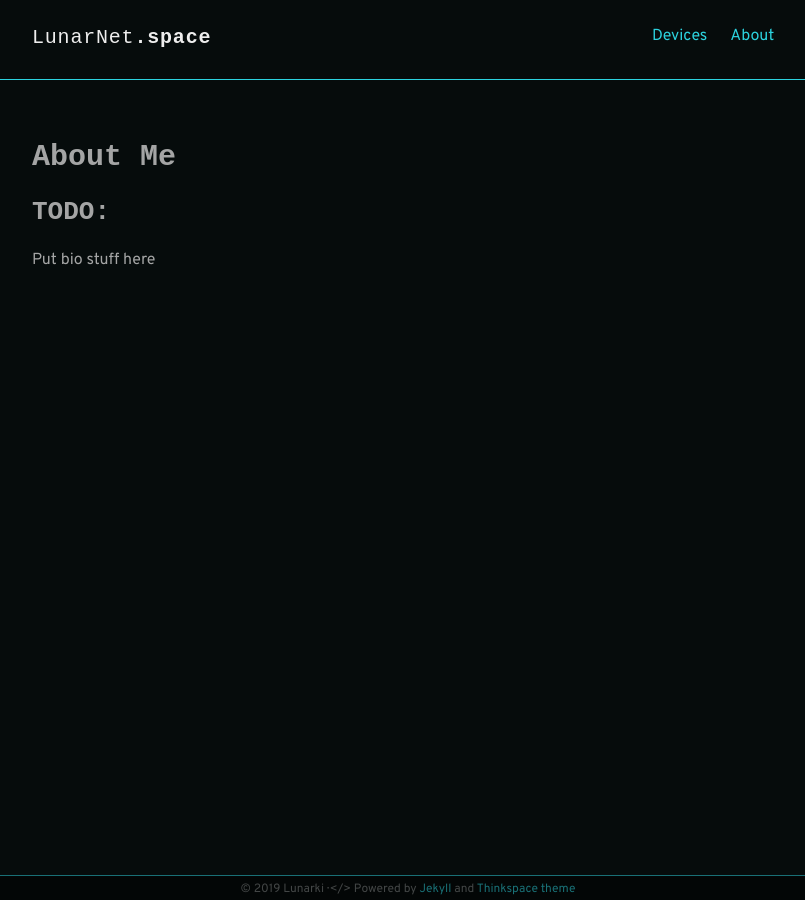
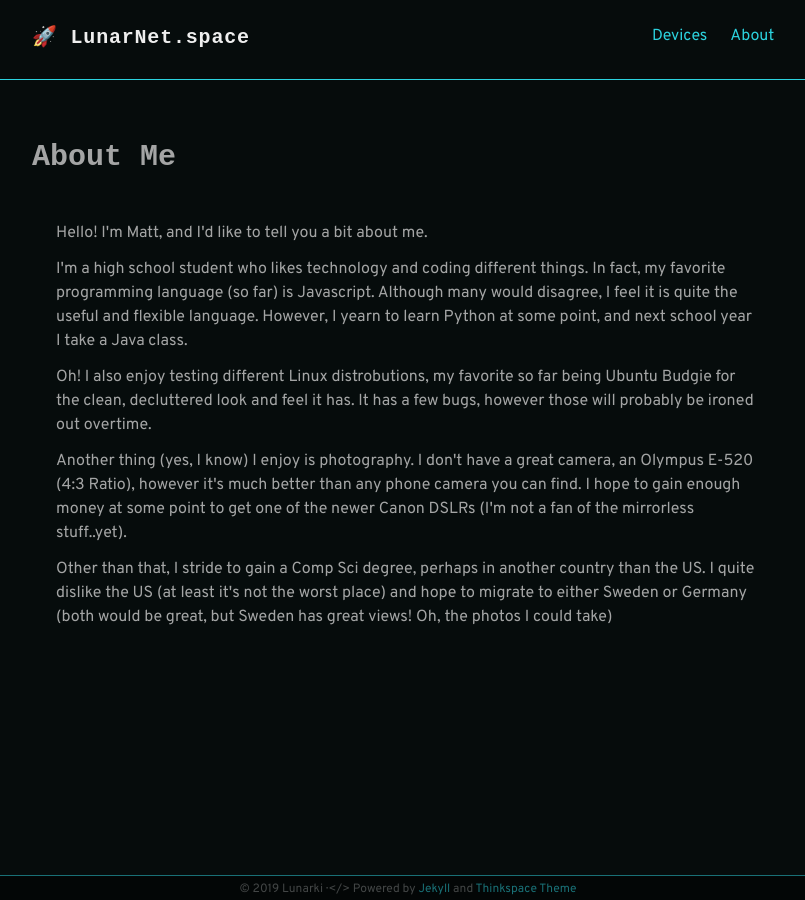
Before and after one commit to SharaNara/SharaNara.github.io, a Jekyll site: the page built from about.html, in a window 1280 px wide. Shown: the whole page, without its empty margins (232-1037 px from the left). Built offline with Jekyll 4.4.1, drawn with Linux system fonts in a browser that asks for light colours; some web fonts are replaced.

Commit message:
Major Content Additon

```diff
--- a/_config.yml
+++ b/_config.yml
@@ -1,7 +1,7 @@
 # Site settings
-title_left    : "LunarNet"
-title_right   : ".space" # default: ""
-description   : "🚀"
+title_left    : "🚀 "
+title_right   : "LunarNet.space" # default: ""
+description   : "Roaming The Stars"
 keywords      : ""
 url           : https://lunarnet.space # site url
 baseurl       : "" # apply repo name like "/myproject" if used under gh-pages branch, else (under master branch) just leave empty/blank
--- a/_includes/footer.html
+++ b/_includes/footer.html
@@ -1,5 +1,5 @@
 <footer class="site-footer">
   <div class="container">
-    <small class="block">&copy; {{ site.time | date: '%Y' }} {{ site.author.name }} &middot; &lt;/&gt; Powered by <a href="https://jekyllrb.com/">Jekyll</a> and <a href="https://github.com/heiswayi/thinkspace">Thinkspace theme</a></small>
+    <small class="block">&copy; {{ site.time | date: '%Y' }} {{ site.author.name }} &middot; &lt;/&gt; Powered by <a href="https://jekyllrb.com/" target="_blank" rel="noopen nofollow noreferrer">Jekyll</a> and <a href="https://github.com/heiswayi/thinkspace" target="_blank" rel="noopen nofollow noreferrer">Thinkspace Theme</a></small>
   </div>
 </footer>
--- a/_includes/intro.html
+++ b/_includes/intro.html
@@ -1,5 +1,6 @@
 <section class="intro">
   <div class="container">
-    <p class="lead">Hi, I'm Matt. This is my website.</p>
+    <p class="lead">Welcome! I'm Matt, and this is one of my projects. Here, you'll be able
+    to find things relating to what I do.</p>
   </div>
 </section>
--- a/about.html
+++ b/about.html
@@ -3,6 +3,20 @@ layout: page
 title: About Me
 permalink: /about/
 ---
-
-<h2>TODO:</h2>
-<p>Put bio stuff here</p>
+<div class="container">
+  <p>Hello! I'm Matt, and I'd like to tell you a bit about me.</p>
+  <p>I'm a high school student who likes technology and coding different things. In fact, my favorite
+  programming language (so far) is Javascript. Although many would disagree, I feel it is quite the
+  useful and flexible language. However, I yearn to learn Python at some point, and next school year
+  I take a Java class.</p>
+  <p>Oh! I also enjoy testing different Linux distrobutions, my favorite so far
+  being Ubuntu Budgie for the clean, decluttered look and feel it has. It has a few bugs, however
+  those will probably be ironed out overtime.</p>
+  <p>Another thing (yes, I know) I enjoy is photography. I don't have a great camera,
+  an Olympus E-520 (4:3 Ratio), however it's much better than any phone camera you can find.
+  I hope to gain enough money at some point to get one of the newer Canon DSLRs (I'm not a fan
+  of the mirrorless stuff..yet).</p>
+  <p>Other than that, I stride to gain a Comp Sci degree, perhaps in another country than the US.
+  I quite dislike the US (at least it's not the worst place) and hope to migrate to either Sweden
+  or Germany (both would be great, but Sweden has great views! Oh, the photos I could take)</p>
+</div>
```
Also changed, not shown: 404.html (+5 -2 lines), Devices/desktop.html (added, +50 -0 lines), Devices/devices.html (added, +18 -0 lines), Devices/laptop.html (added, +34 -0 lines), Devices/tablet.html (added, +8 -0 lines), School/german.html (added, +7 -0 lines), devices.html (deleted, +0 -8 lines).
